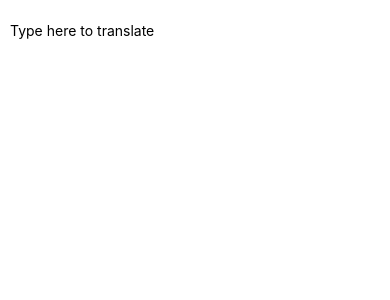
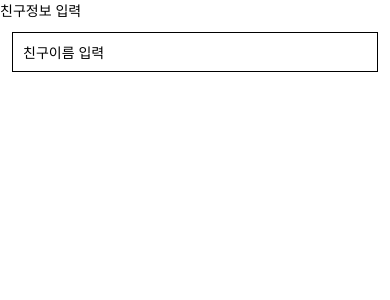
Before and after one commit to GunwooJo/Birthday_alert, a React Native app: screen / in a window 390 px wide. Shown: the top 300 px of the page. Built offline with nearby package versions, Linux system fonts and the light colour scheme.

Commit message:
feat: 친구이름 입력칸 생성

```diff
--- a/App.tsx
+++ b/App.tsx
@@ -1,12 +1,11 @@
 import React from 'react';
 import {Image, ScrollView, Text, TextInput, View} from 'react-native';
-import CuteCat from './components/CuteCat';
-import PizzaTranslator from './components/PizzaTranslator';
+import AddFriends from './components/AddFriends';
 
 function App(): React.JSX.Element {
   return (
     <ScrollView>
-      <PizzaTranslator />
+      <AddFriends/>
     </ScrollView>
   );
 }
--- a/components/AddFriends.tsx
+++ b/components/AddFriends.tsx
@@ -1,10 +1,30 @@
-import React from "react";
-import { ScrollView, Text } from "react-native";
+import React, { useState } from "react";
+import { ScrollView, Text, TextInput, StyleSheet } from "react-native";
 
 function AddFriends() {
+
+    const [name, setName] = useState('');
+
+    const styles = StyleSheet.create({
+        input: {
+          height: 40,
+          margin: 12,
+          borderWidth: 1,
+          padding: 10,
+        },
+      });
+
     return (
         <ScrollView>
-            <Text>hi my name is gunwoo</Text>
+            <Text>친구정보 입력</Text>
+            <TextInput
+                style={styles.input}
+                value={name}
+                onChangeText={newText => setName(newText)}
+                placeholder="친구이름 입력"
+            />
         </ScrollView>
     );
 }
+
+export default AddFriends;
```
